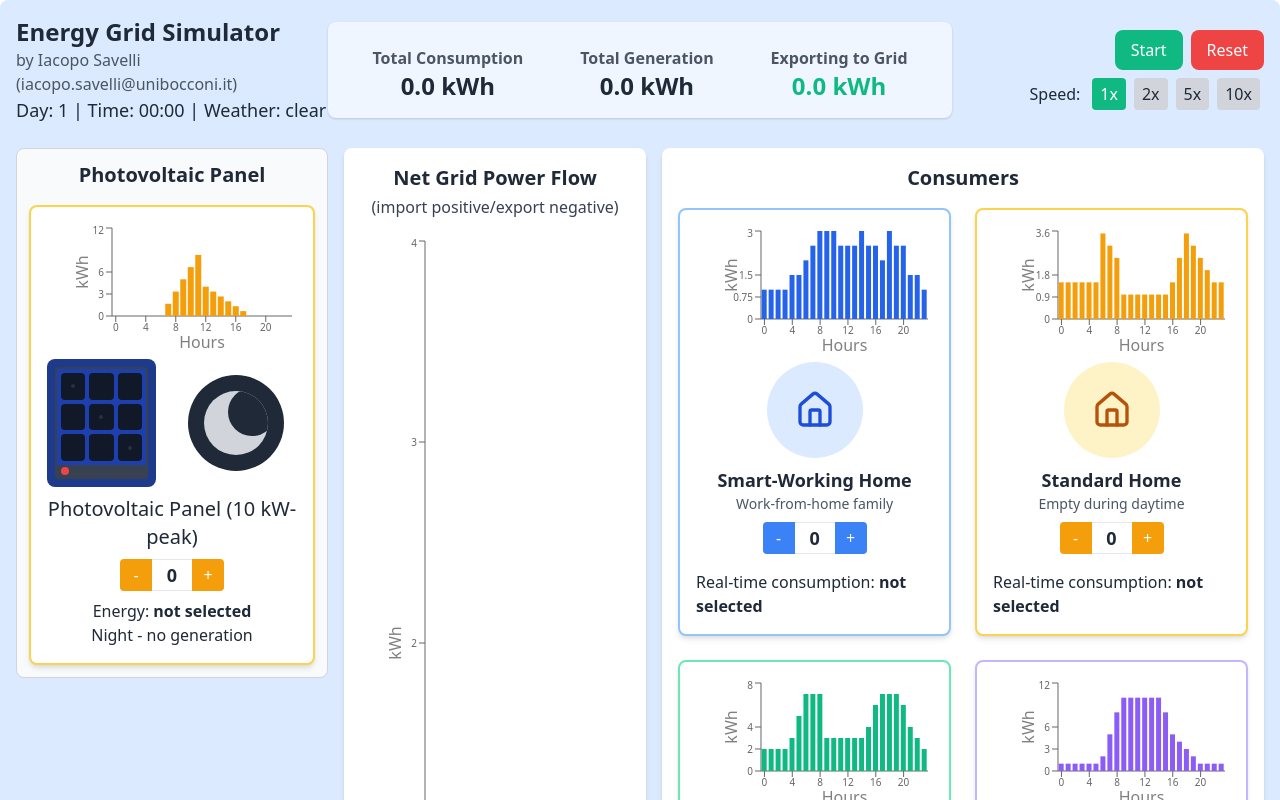
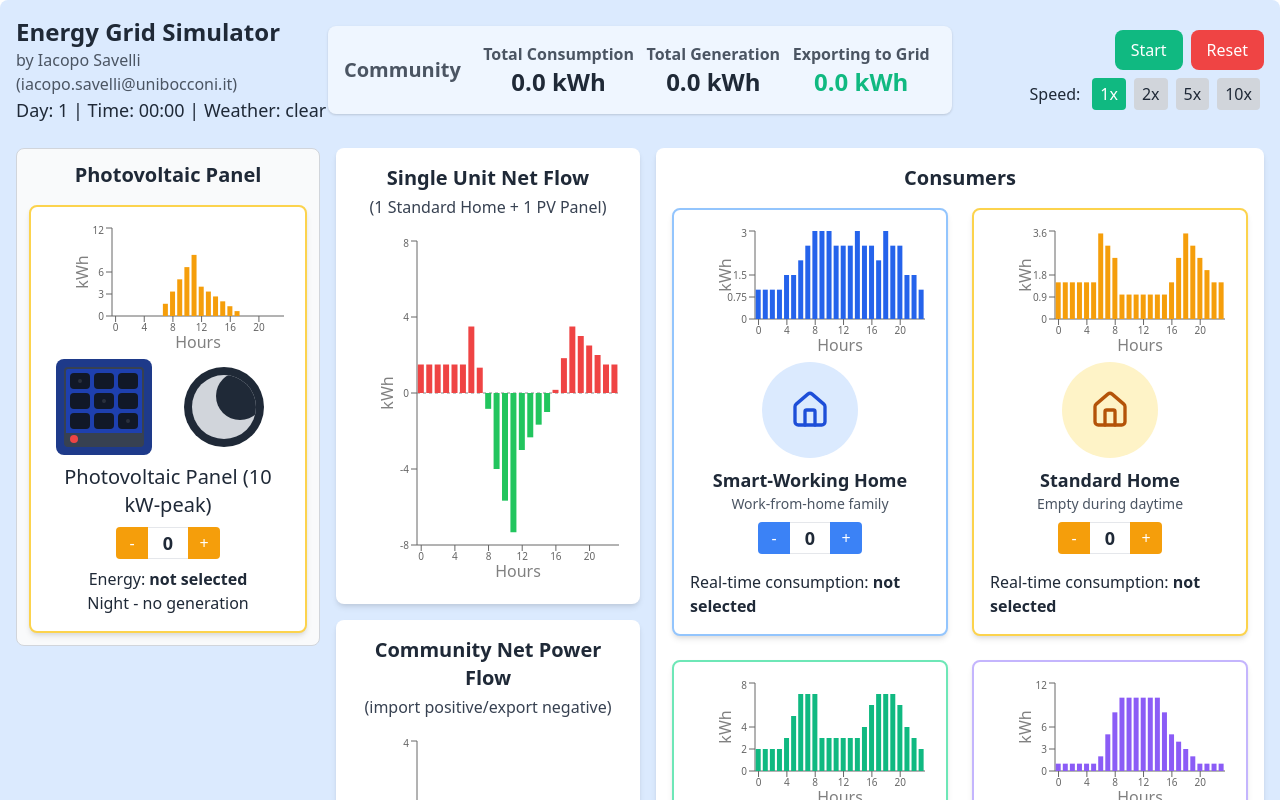
Before and after one commit to isavelli/energy-community-game-v3, a React (Create React App) app: page / in a window 1280 px wide. Both pictures are taken after a click on the button "Reset". Shown: the top 800 px of the page. Built offline with nearby package versions, Linux system fonts and the light colour scheme.

Commit message:
Update EnergyGamev3.js

```diff
--- a/src/EnergyGamev3.js
+++ b/src/EnergyGamev3.js
@@ -341,6 +341,29 @@ const getHome3Forecast = useCallback(() => {
     return forecast;
   }, [currentHour, weekData.businessConsumption]);
 
+  // Calculate net consumption for a single standard home and a single solar panel
+  const getSingleHomeNetForecast = useCallback(() => {
+    const forecast = [];
+    for (let i = 0; i < 24; i++) {
+      const hour = (currentHour + i) % weekData.weather.length;
+      const time = (currentHour + i) % 24;
+
+      // Consumption for ONE standard home (Home 2)
+      const homeConsumption = weekData.home2Consumption[hour];
+
+      // Production for ONE solar panel
+      const solarProduction = calculateSolarProduction(hour, 1);
+
+      const netConsumption = homeConsumption - solarProduction;
+
+      forecast.push({
+        hour: time,
+        netConsumption: netConsumption,
+      });
+    }
+    return forecast;
+  }, [currentHour, weekData, calculateSolarProduction]);
+
 // Reset game function
   const resetGame = useCallback(() => {
     setGameRunning(false);
@@ -510,8 +533,9 @@ const getHome3Forecast = useCallback(() => {
         </div>
 
         <div className="w-1/2 text-center">
-            <div className="bg-blue-50 rounded-lg p-4 shadow text-center">
-                <div className="flex justify-around items-center mt-2">
+			<div className="bg-blue-50 rounded-lg p-4 shadow flex items-center">
+				<span className="text-xl font-normal text-gray-600 mr-4 font-bold">Community</span>
+				<div className="flex justify-around items-center flex-grow">
 					<div>
 						<p className="text-gray-600 font-bold">Total Consumption</p>
 						<p className="text-2xl font-bold">{getTotalConsumption().toFixed(1)} kWh</p>
@@ -613,7 +637,7 @@ const getHome3Forecast = useCallback(() => {
     <div className="flex justify-between items-center">
     {/* Left side - Solar panel frame */}
     <div className="w-1/2 flex justify-end pr-4">
-      <div className="w-32 h-32 bg-blue-900 rounded-lg flex items-center justify-center p-2 overflow-hidden">
+      <div className="w-24 h-24 bg-blue-900 rounded-lg flex items-center justify-center p-2 overflow-hidden">
         {/* Solar panel frame */}
         <div className="w-full h-full border-2 border-gray-700 rounded bg-blue-800 flex flex-col">
           {/* Solar cells - 3x3 grid */}
@@ -666,7 +690,7 @@ const getHome3Forecast = useCallback(() => {
         {(currentHour % 24) > 6 && (currentHour % 24) <= 18 ? (
           // Sun indicator with rays during day
           <div
-            className={`w-24 h-24 rounded-full flex items-center justify-center transition-all duration-300 ${
+            className={`w-20 h-20 rounded-full flex items-center justify-center transition-all duration-300 ${
               solarEnergyProduced > 0 ? 'opacity-100' : 'opacity-20'
             }`}
             style={{
@@ -698,7 +722,7 @@ const getHome3Forecast = useCallback(() => {
         ) : (
           // Moon indicator during night
           <div
-            className="w-24 h-24 rounded-full flex items-center justify-center bg-gray-800"
+            className="w-20 h-20 rounded-full flex items-center justify-center bg-gray-800"
             style={{
               boxShadow: '0 0 15px rgba(255, 255, 255, 0.2)'
             }}
@@ -713,10 +737,10 @@ const getHome3Forecast = useCallback(() => {
 
         {/* Weather indicators */}
         {getCurrentWeather() === 'cloudy' && (
-          <Cloud size={80} className="absolute top-10 -right-4 text-gray-400 z-10" fill="currentColor" />
+          <Cloud size={80} className="absolute top-8 -right-4 text-gray-400 z-10" fill="currentColor" />
         )}
         {getCurrentWeather() === 'stormy' && (
-          <div className="absolute top-10 -right-4 z-10">
+          <div className="absolute top-8 -right-4 z-10">
             <Cloud size={80} className="text-gray-400" fill="currentColor" />
             <div className="absolute bottom-2 left-8 text-yellow-500 text-4xl">⚡</div>
           </div>
@@ -762,9 +786,41 @@ const getHome3Forecast = useCallback(() => {
 
 
 
-    {/* Center Column - Net Consumption Chart */}
-    <div className="w-1/4 bg-white rounded-lg p-4 shadow-md flex flex-col">
-    <h2 className="text-xl font-bold text-center mb-4">Net Grid Power Flow <br />
+    {/* Center Column - Chart Section */}
+    <div className="w-1/4 flex flex-col space-y-4">
+        {/* New Chart: Single Home & PV Net Flow */}
+        <div className="bg-white rounded-lg p-4 shadow-md flex flex-col flex-grow">
+            <h2 className="text-xl font-bold text-center mb-4">Single Unit Net Flow<br />
+              <span className="text-base font-normal text-gray-700">(1 Standard Home + 1 PV Panel)</span>
+            </h2>
+            <div className="flex-grow w-full mb-2">
+              <ResponsiveContainer width="100%" height="100%">
+                <BarChart data={getSingleHomeNetForecast()}>
+                  <XAxis dataKey="hour" tick={{fontSize: 10}} interval={3} label={{value: "Hours", position: "insideBottom", offset: -2}} />
+                  <YAxis
+                      tick={{fontSize: 10}}
+                      label={{
+                        value: 'kWh',
+                        angle: -90
+                      }}
+                    />
+                  <Tooltip formatter={(value, name) => {
+                    return [`${Math.abs(value).toFixed(1)} kWh`, value >= 0 ? 'Importing' : 'Exporting'];
+                  }} />
+                  <ReferenceLine y={0} stroke="#888" strokeDasharray="3 3" />
+                  <Bar dataKey="netConsumption">
+                    {getSingleHomeNetForecast().map((entry, index) => (
+                        <Cell key={`cell-${index}`} fill={entry.netConsumption >= 0 ? '#ef4444' : '#22c55e'} />
+                    ))}
+                  </Bar>
+                </BarChart>
+              </ResponsiveContainer>
+            </div>
+        </div>
+
+        {/* Existing Chart: Total Net Grid Power Flow */}
+        <div className="bg-white rounded-lg p-4 shadow-md flex flex-col flex-grow">
+            <h2 className="text-xl font-bold text-center mb-4">Community Net Power Flow <br />
               <span className="text-base font-normal text-gray-700">(import positive/export negative)</span>
             </h2>
             <div className="flex-grow w-full mb-2">
@@ -789,6 +845,7 @@ const getHome3Forecast = useCallback(() => {
                     </Bar>
                 </BarChart>
               </ResponsiveContainer>
+            </div>
         </div>
     </div>
 
```
Lines whose indentation alone changed are shown as unchanged.
